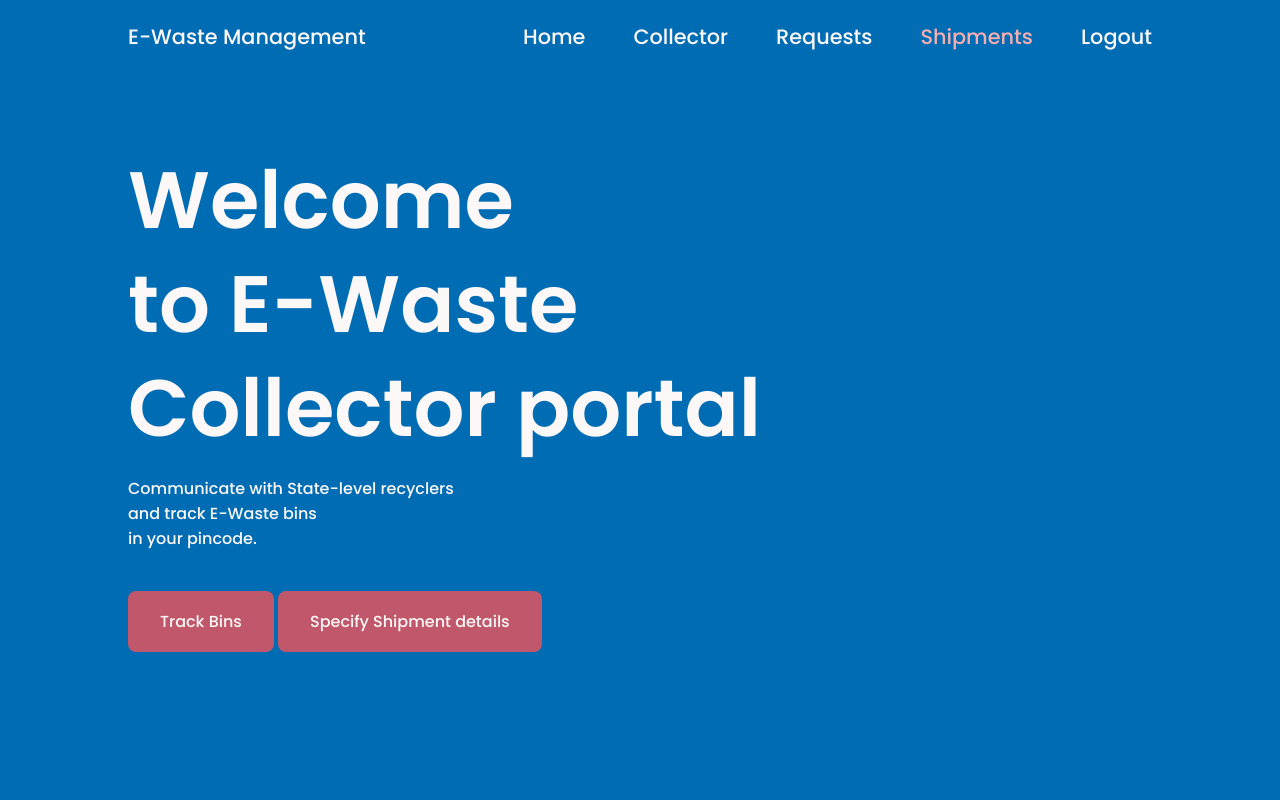
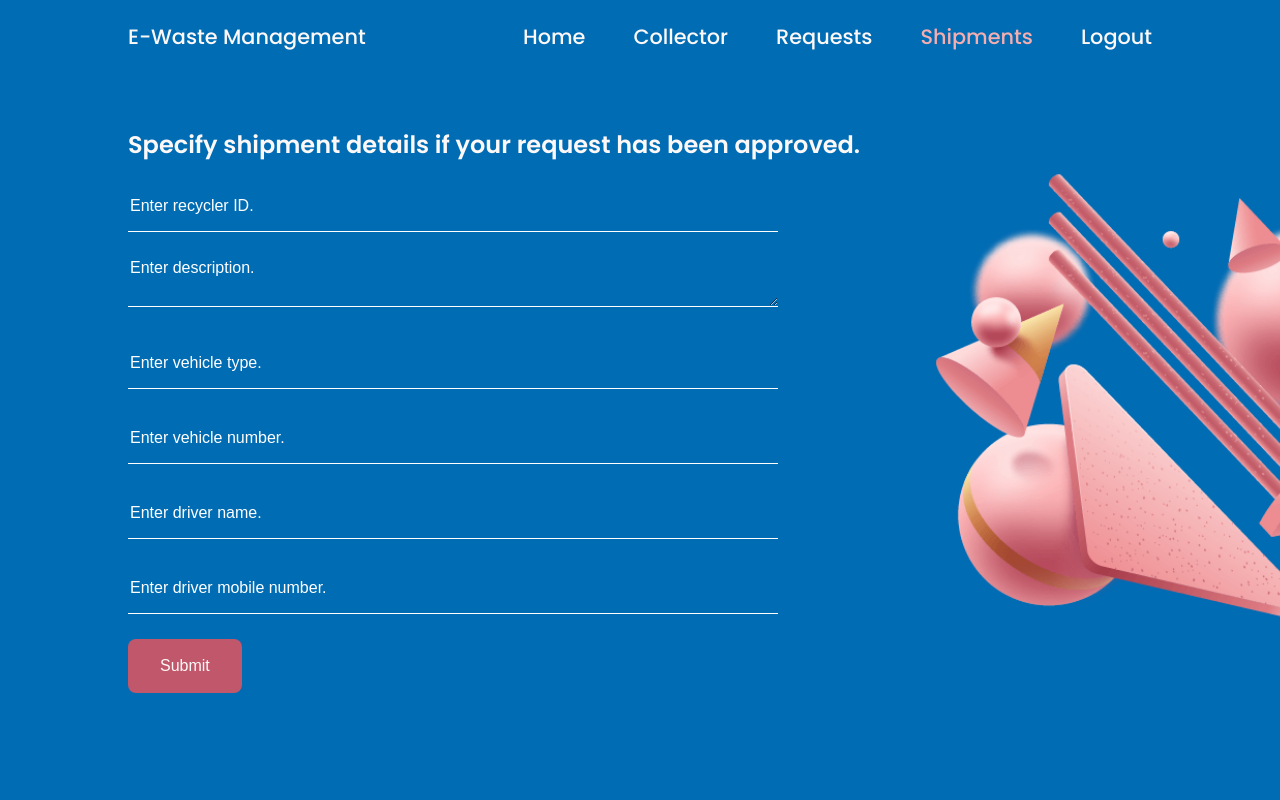
Before and after one commit to Mithunitp/ewaste-unsdg-hci, a PHP site: page /col_shipments.php in a window 1280 px wide. Run offline with PHP 8.4, Linux system fonts and the light colour scheme; the visitor is signed in with stand-in values (Sample User, id 1); some libraries are stand-ins or nearby versions.

Commit message:
Fine tuning in collector pages

```diff
--- a/col_shipments.php
+++ b/col_shipments.php
@@ -19,6 +19,28 @@
         <link rel="stylesheet" href="css/col_homepagestyle.css">
 
         <title>E-Waste collector portal</title>
+        <style>
+            form input[type="text"],textarea{
+                color:white;
+                background-color: transparent;
+                border-bottom: 1px solid white;
+                border-top:none;
+                border-left:none;
+                border-right:none;
+                font-family: Arial, Helvetica, sans-serif;
+                height:50px;
+            }
+            form input[type="submit"]{
+
+                border:none;
+                font-size:1rem;
+            }
+            ::placeholder{
+                color:white;
+                font-family: Arial, Helvetica, sans-serif;
+                font-size:1rem;
+            }
+        </style>
     </head>
     <body>
         <!--===== HEADER =====-->
@@ -52,20 +74,26 @@
             <!--===== HOME =====-->
             <section class="home" id="home">
                 <div class="home__container bd-grid">
-                    <!--div class="home__img">
+                    <div class="home__img">
                         <img src="img/img1.png" alt="" data-speed="-2" class="move">
                         <img src="img/img2.png" alt="" data-speed="2" class="move">
                         <img src="img/img3.png" alt="" data-speed="2" class="move">
                         <img src="img/img4.png" alt="" data-speed="-2" class="move">
                         <img src="img/img5.png" alt="" data-speed="-2" class="move">
-                    </div-->
+                    </div>
 
                     <div class="home__data">
-                        <h1 class="home__title">Welcome<br> to E-Waste <br> Collector portal</h1>
-                        <p class="home__description">Communicate with State-level recyclers <br> and track E-Waste bins<br>in your pincode.</p>
-                        <a href="#" class="home__button">Track Bins</a>
-                        <a href="#" class="home__button">Specify Shipment details</a>
-
+                        <h2>Specify shipment details if your request has been approved.</h2>
+                        <!--h3>Give a detailed description about the category and quantity of e-waste.</h3-->
+                        <form name="ship_form" action="col_shipments.php" method="post">
+                            <input type="text" name="rec_id" placeholder="Enter recycler ID." style="width:650px;" required><br>
+                            <br><textarea placeholder="Enter description." name="req_des" style="width:650px;" required></textarea><br>
+                            <br><input type="text" name="veh_type" placeholder="Enter vehicle type." style="width:650px;" required><br>
+                            <br><input type="text" name="veh_no" placeholder="Enter vehicle number." style="width:650px;" required><br>
+                            <br><input type="text" name="driver_name" placeholder="Enter driver name." style="width:650px;" required><br>
+                            <br><input type="text" name="driver_mno" placeholder="Enter driver mobile number." style="width:650px;" required><br>
+                            <br><input type="submit" class="home__button" name="submit"><br>
+                        </form>
                     </div>
                 </div>
             </section>
@@ -77,4 +105,26 @@
         <!--===== MAIN JS =====-->
         <script src="js/col_js.js"></script>
     </body>
+    <?php
+        if(isset($_POST['submit']))
+        {
+            $cid=$_SESSION['username'];
+            $rid=$_POST['rec_id'];
+            $des=$_POST['req_des'];
+            $vt=$_POST['veh_type'];
+            $vno=$_POST['veh_no'];
+            $dn=$_POST['driver_name'];
+            $dm=$_POST['driver_mno'];
+            $q="INSERT INTO SHIPMENT(`collector_id`,`recycler_id`,`description`,`vehicle_type`,`vehicle_no`,`driver_name`,`driver_mno`) VALUES('$cid','$rid','$des','$vt','$vno','$dn',$dm)";
+            $res=mysqli_query($con,$q);
+            if($res)
+            {
+                echo '<script>alert("Shipment details saved successfully.")</script>';
+            }
+            else
+            {
+                echo '<script>alert("Error occured! Try again.")</script>';
+            }
+        }
+    ?>
 </html>
--- a/css/col_homepagestyle.css
+++ b/css/col_homepagestyle.css
@@ -41,6 +41,8 @@ body{
 
 h1,p,ul{
   margin: 0;
+  background-color: var(--first-color);
+  color:white;
 }
 
 ul{
@@ -56,7 +58,22 @@ img{
   max-width: 100%;
   height: auto;
 }
-
+table {
+  border-collapse: collapse;
+  width: 80%;
+  background-color: rgb(0, 108, 180);
+  color:white;
+  margin-left:auto;
+  margin-right:auto;
+}
+#bin,#request{
+  background-color: rgb(0, 108, 180);
+}
+th, td {
+  padding: 8px;
+  text-align: left;
+  border-bottom: 1px solid #ddd;
+}
 /*===== LAYOUT =====*/
 .bd-grid{
   max-width: 1024px;
--- a/js/col_js.js
+++ b/js/col_js.js
@@ -33,6 +33,7 @@ gsap.from('.nav__item', {opacity: 0, duration: 1, delay: 2.1, y: 30, stagger: 0.
 
 // HOME
 gsap.from('.home__title', {opacity: 0, duration: 1, delay:1.6, y: 30})
+gsap.from('.home__data', {opacity: 0, duration: 1, delay:1.7, y: 30})
 gsap.from('.home__description', {opacity: 0, duration: 1, delay:1.8, y: 30})
 gsap.from('.home__button', {opacity: 0, duration: 1, delay:2.1, y: 30})
 gsap.from('.home__img', {opacity: 0, duration: 1, delay:1.3, y: 30})
```
Also changed, not shown: col_homepage.php (+15 -4 lines), col_requests.php (+24 -2 lines).
